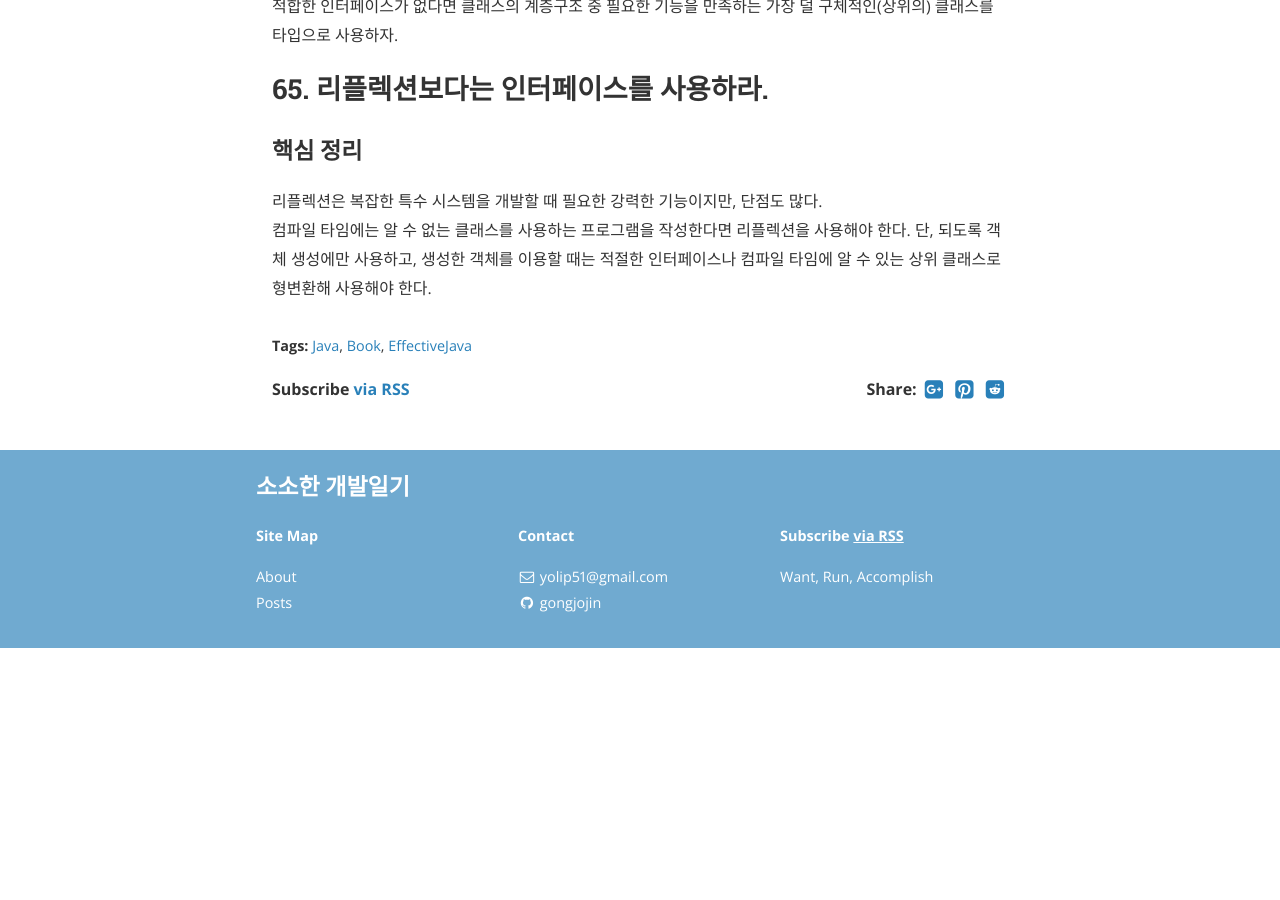
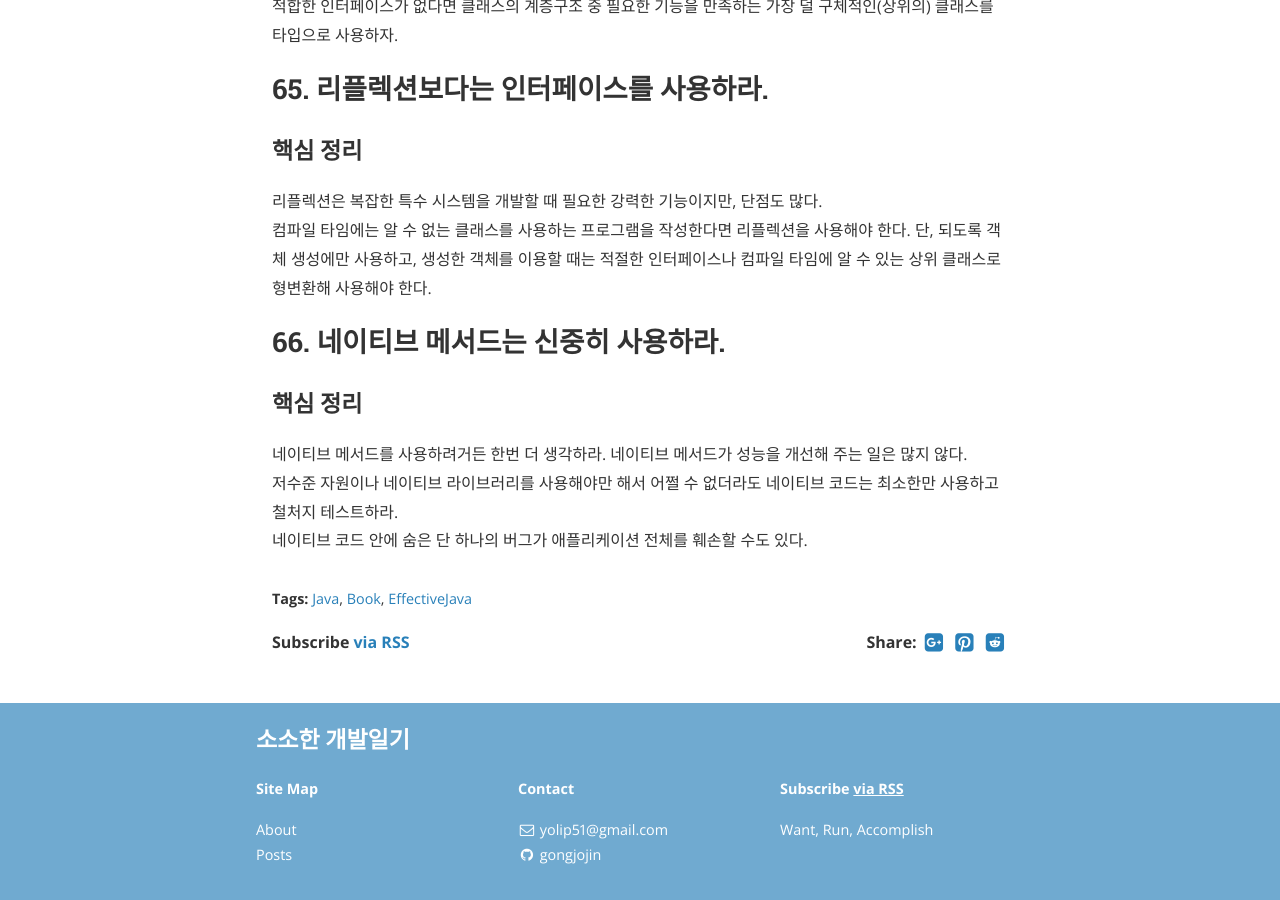
Before and after one commit to gonghojin/gonghojin.github.io, a Jekyll site: the page built from _posts/book/java/effectiveJava/2019-11-23-effectiveJava.md, in a window 1280 px wide and 900 px high, scrolled down 2760 px. Built offline with Jekyll 4.4.1, drawn with Linux system fonts in a browser that asks for light colours; nearby versions of some CDN libraries; comment, search, counter and statistics services are not loaded; before the commit the page ends 3408 px from its top, so only the background shows below that.

Commit message:
Add: 이펙티브자바_66.네이티브 메서드는 신중히 사용하라.

```diff
--- a/_posts/book/java/effectiveJava/2019-11-23-effectiveJava.md
+++ b/_posts/book/java/effectiveJava/2019-11-23-effectiveJava.md
@@ -65,3 +65,9 @@ cover:  "/assets/instacode.png"
 ### 핵심 정리
 리플렉션은 복잡한 특수 시스템을 개발할 때 필요한 강력한 기능이지만, 단점도 많다.
 컴파일 타임에는 알 수 없는 클래스를 사용하는 프로그램을 작성한다면 리플렉션을 사용해야 한다. 단, 되도록 객체 생성에만 사용하고, 생성한 객체를 이용할 때는 적절한 인터페이스나 컴파일 타임에 알 수 있는 상위 클래스로 형변환해 사용해야 한다.
+
+## 66. 네이티브 메서드는 신중히 사용하라.
+### 핵심 정리
+네이티브 메서드를 사용하려거든 한번 더 생각하라. 네이티브 메서드가 성능을 개선해 주는 일은 많지 않다.
+저수준 자원이나 네이티브 라이브러리를 사용해야만 해서 어쩔 수 없더라도 네이티브 코드는 최소한만 사용하고 철처지 테스트하라.
+네이티브 코드 안에 숨은 단 하나의 버그가 애플리케이션 전체를 훼손할 수도 있다.
```
